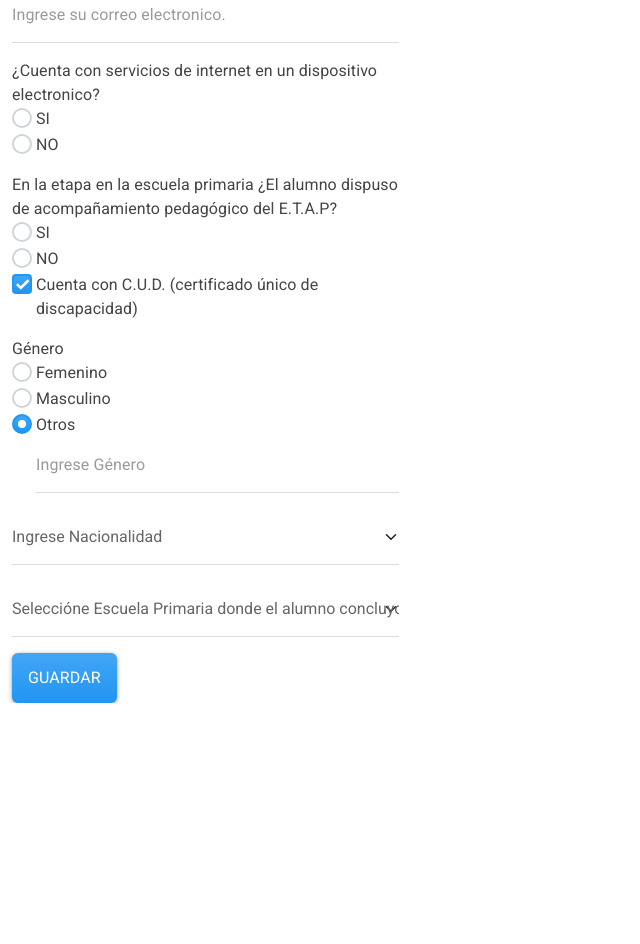
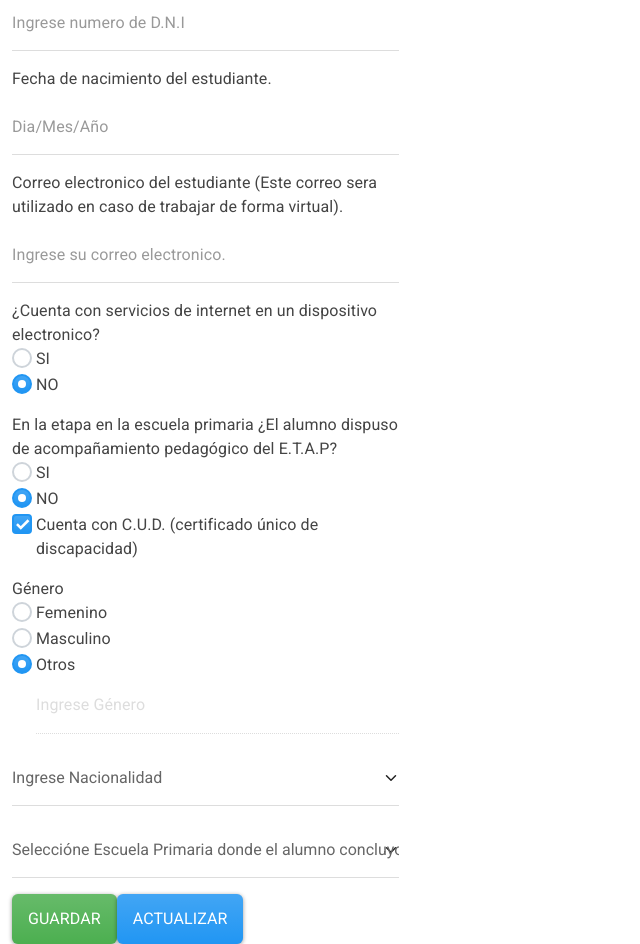
Before and after one commit to cet9/cet9-mesas, a Vue app: page /#/ingresantes-admin in a window 1280 px wide. Shown: the part 600-1544 px from the top of the page, without its empty margins (0-640 px from the left). Before the commit the page ends 1303 px from the top, so only its background shows below. Built offline with nearby package versions, Linux system fonts and the light colour scheme; no server answers; the database is empty.

Commit message:
Cambios en IngresantesForm y ingresantesAdmin

```diff
--- a/public/index.html
+++ b/public/index.html
@@ -8,6 +8,7 @@
     <title><%= htmlWebpackPlugin.options.title %></title>
 
     <script src="https://cdn.jsdelivr.net/npm/bootstrap@5.0.2/dist/js/bootstrap.bundle.min.js" integrity="sha384-MrcW6ZMFYlzcLA8Nl+NtUVF0sA7MsXsP1UyJoMp4YLEuNSfAP+JcXn/tWtIaxVXM" crossorigin="anonymous"></script>
+    <link rel="stylesheet" href="https://cdn.jsdelivr.net/npm/bootstrap-icons@1.5.0/font/bootstrap-icons.css">
   </head>
   <body>
 
--- a/src/components/IngresanteAdminForm.vue
+++ b/src/components/IngresanteAdminForm.vue
@@ -25,6 +25,7 @@
                     <th>Nacionalidad</th>
                     <th>Nombre y Apellido</th>
                     <th>Servicio Wifi</th>
+                    <th>Accion</th>
 
 
 
@@ -45,6 +46,14 @@
                     <td> {{i.nacionalidad}} </td>
                     <td> {{i.nombreyapellido}} </td>
                     <td> {{i.serviciowifi}} </td>
+                    <td>
+                        <button @click="eliminarIngresante(i.id)" class="btn btn-danger btn-sm" style="margin-right:10px">
+                        <i class="bi bi-trash"></i>
+                        </button>
+                        <button @click="editarIngresante(i)" class="btn btn-info btn-sm">
+                        <i class="bi bi-pencil"></i>
+                        </button>
+                    </td>
                 </tr>
 
             </tbody>
@@ -58,26 +67,91 @@
 <script>
 import IngresantesForm from '@/components/IngresantesForm.vue';
 import {db} from '@/utils/firebase'
+import { provide,ref } from '@vue/runtime-core';
 export default {
     name:'IngresanteAdminForm.vue',
     components:{
         IngresantesForm
     },
 
+    setup: () => {
+
+        const ingresante ={
+            /*email:this.email,
+            acompañamiento: this.acompañamiento_pedagogico,
+            dia_mes_año:this.dia_mes_año,
+            dni:this.dni,
+            email_estudiante:this.email_estudiante,
+            escuela_primaria:this.escuela_primaria,
+            genero:this.genero,
+            nacionalidad:this.nacionalidad,
+            nombreyapellido:this.nombreyapellido,
+            serviciowifi:this.serviciowifi*/
+            email:'probando@gmail.com',
+            acompañamiento:'probando@gmail.com',
+            dia_mes_año:'probando@gmail.com',
+            dni:'probando@gmail.com',
+            email_estudiante:'probando@gmail.com',
+            escuela_primaria:'probando@gmail.com',
+            genero:'probando@gmail.com',
+            nacionalidad:'probando@gmail.com',
+            nombreyapellido:'probando@gmail.com',
+            serviciowifi:'probando@gmail.com',
+        };
+
+        const unIngresante = ref(ingresante)
+        provide('unIngresante',unIngresante)
+
+
+        return{}
+    },
+
     data(){
         return{
-        datos:[]
+        email:'',
+        nombreyapellido:'',
+        dni:'',
+        dia_mes_año:'',
+        correo_electronico_estudiante:'',
+        serviciosdeinternet:'',
+        acompañamiento_pedagogico:'',
+        genero:'',
+        nacionalidad:-1,
+        escuela_primaria:-1,
+        id:null,
+        datos:[],
+        lista_Ingresantes:[]
         }
     },
 
     methods:{
         async listar(){
             const Ingresantes= await db.collection("Ingresantes").get()
+            this.datos = Ingresantes.docs.map ( doc=>{
 
-            this.datos = Ingresantes.docs.map ( doc=>{
-                return doc.data();
-            })
-        }
+                this.lista_Ingresantes = doc.data()
+                this.lista_Ingresantes.id = doc.id;
+
+                return this.lista_Ingresantes
+            });
+        },
+        async eliminarIngresante(id){
+            await db.collection("Ingresantes").doc(id).delete();
+            this.listar()
+        },
+            editarIngresante(i){
+                this.email = i.email;
+                this.acompañamiento_pedagogico = i.acompañamiento;
+                this.dia_mes_año = i.dia_mes_año;
+                this.dni = i.dni;
+                this.correo_electronico_estudiante = i.email_estudiante;
+                this.escuela_primaria = i.escuela_primaria;
+                this.genero = i .genero;
+                this.nacionalidad = i.nacionalidad;
+                this.nombreyapellido = i.nombreyapellido;
+                this.id = i.id;
+            },
+
     },
 
     mounted(){
--- a/src/components/IngresantesForm.vue
+++ b/src/components/IngresantesForm.vue
@@ -1,5 +1,6 @@
 <template>
 <div class="container mt-3">
+    {{ingresanteRecibido}}
     <div class="mb-3">
         <label for="exampleFormControlInput1" class="form-label">Direccion de correo electronico.</label>
         <input v-model="correo_electronico" type="email" class="form-control" id="exampleFormControlInput1" placeholder="Ingrese su correo electronico.">
@@ -30,14 +31,14 @@
             ¿Cuenta con servicios de internet en un dispositivo electronico?
         </label>
         <div class="form-check">
-        <input v-model="serviciosdeinternet" class="form-check-input" type="radio" name="flexRadioDefault" id="flexRadioDefault1">
+        <input v-model="serviciosdeinternet" class="form-check-input" type="radio" name="flexRadioDefault1" id="flexRadioDefault1">
         <label class="form-check-label" for="flexRadioDefault1">
             SI
         </label>
         </div>
         <div class="form-check">
-        <input v-model="serviciosdeinternet" class="form-check-input" type="radio" name="flexRadioDefault" id="flexRadioDefault2" checked>
-        <label class="form-check-label" for="flexRadioDefault2">
+        <input v-model="serviciosdeinternet" class="form-check-input" type="radio" name="flexRadioDefault1" id="flexRadioDefault2" checked>
+        <label class="form-check-label" for="flexRadioDefault1">
             NO
         </label>
         </div>
@@ -47,14 +48,14 @@
                 En la etapa en la escuela primaria ¿El alumno dispuso de acompañamiento pedagógico del E.T.A.P?
             </label>
             <div class="form-check">
-            <input v-model="acompañamiento_pedagogico" class="form-check-input" type="radio" name="flexRadioDefault" id="flexRadioDefault2">
+            <input v-model="acompañamiento_pedagogico" class="form-check-input" type="radio" name="flexRadioDefault2" id="flexRadioDefault2">
             <label class="form-check-label" for="flexRadioDefault2">
                 SI
             </label>
             </div>
             <div class="form-check">
-            <input v-model="acompañamiento_pedagogico" class="form-check-input" type="radio" name="flexRadioDefault" id="flexRadioDefault3" checked>
-            <label class="form-check-label" for="flexRadioDefault3">
+            <input v-model="acompañamiento_pedagogico" class="form-check-input" type="radio" name="flexRadioDefault2" id="flexRadioDefault3" checked>
+            <label class="form-check-label" for="flexRadioDefault2">
                 NO
             </label>
             </div>
@@ -71,23 +72,23 @@
                             Género
                     </label>
                 <div class="form-check">
-        <input v-model="genero" class="form-check-input" type="radio" name="flexRadioDefault" id="flexRadioDefault1" checked>
-        <label class="form-check-label" for="flexRadioDefault1">
+        <input v-model="genero" class="form-check-input" type="radio" name="flexRadioDefault3" id="flexRadioDefault1" checked>
+        <label class="form-check-label" for="flexRadioDefault3">
             Femenino
         </label>
         </div>
         <div class="form-check">
-        <input v-model="genero" class="form-check-input" type="radio" name="flexRadioDefault" id="flexRadioDefault2" checked>
-        <label class="form-check-label" for="flexRadioDefault2">
+        <input v-model="genero" class="form-check-input" type="radio" name="flexRadioDefault3" id="flexRadioDefault2" checked>
+        <label class="form-check-label" for="flexRadioDefault3">
             Masculino
         </label>
         </div>
         <div class="form-check">
-        <input v-model="genero" class="form-check-input" type="radio" name="flexRadioDefault" id="flexRadioDefault3" checked>
+        <input v-model="genero" class="form-check-input" type="radio" name="flexRadioDefault3" id="flexRadioDefault3" checked>
         <label class="form-check-label" for="flexRadioDefault3">
             Otros
         </label>
-        <input v-model="genero2" class="form-control" placeholder="Ingrese Género" type="text" name="" id="">
+        <input v-model="genero2" class="form-control" placeholder="Ingrese Género" type="text" name="" id="" disabled="true">
         </div>
     </div>
     <div class="mb-3">
@@ -148,9 +149,8 @@
 
         </select>
     </div>
-    <button @click="guardar()" class="btn btn-primary">
-        guardar
-    </button>
+    <button @click="guardar()" class="btn btn-success">guardar</button>
+    <button @click ="actualizarIngresante" class="btn btn-primary">Actualizar</button>
 
 </div>
 
@@ -159,8 +159,14 @@
 
 <script>
 import{ db } from "@/utils/firebase"
+import { inject } from '@vue/runtime-core'
 export default {
     name:'IngresantesForm',
+    setup(){
+        const ingresanteRecibido = inject('unIngresante')
+
+        return {ingresanteRecibido}
+    },
     data(){
         return{
             correo_electronico:'',
@@ -173,9 +179,7 @@ export default {
             genero:'',
             nacionalidad:-1,
             escuela_primaria:-1,
-
-
-
+            id:null
         }
     },
     methods:{
@@ -198,13 +202,28 @@ export default {
                 genero: this.genero,
                 nacionalidad: this.nacionalidad,
                 escuela_primaria: this.escuela_primaria,
-
-
-
             }
              db.collection("Ingresantes").doc().set(Ingresante)
 
              this.listar()
+             this.correo_electronico="";this.nombreyapellido="";this.dni="";this.dia_mes_año=""; this.correo_electronico_estudiante="";this.serviciowifi="";this.acompañamiento="";this.genero=""; this.nacionalidad="";this.escuela_primaria="";
+        },
+
+        async actualizarIngresante(){
+            const unIngresante = {
+                email: this.correo_electronico,
+                nombreyapellido: this.nombreyapellido,
+                dni: this.dni,
+                dia_mes_año: this.dia_mes_año,
+                email_estudiante: this.correo_electronico_estudiante,
+                serviciowifi: this.serviciosdeinternet,
+                acompañamiento: this.acompañamiento_pedagogico,
+                genero: this.genero,
+                nacionalidad: this.nacionalidad,
+                escuela_primaria: this.escuela_primaria,
+            }
+            await db.collection("ingresantes").doc(this.id).update(unIngresante)
+            this.listar
         }
     }
 }
```
